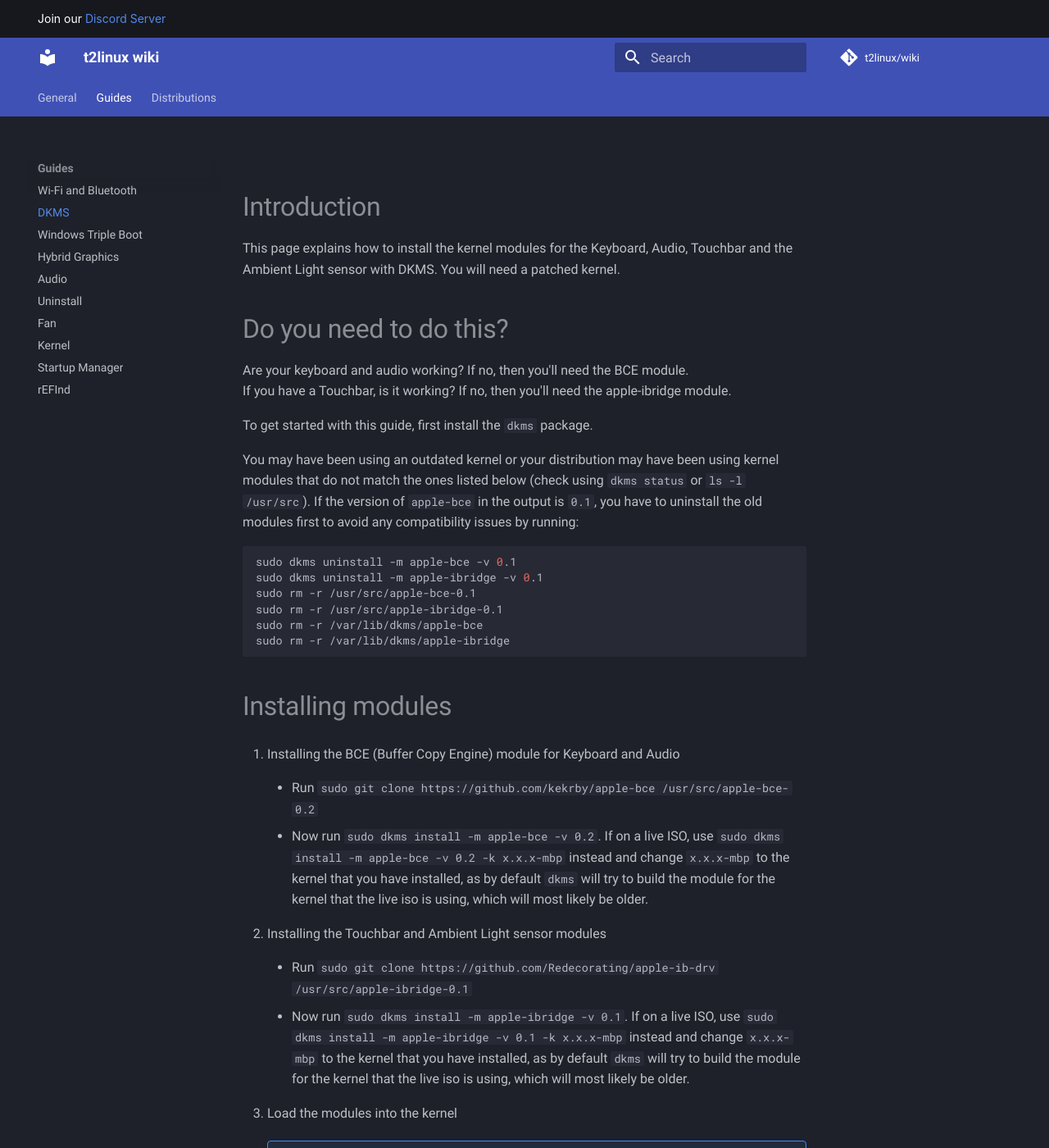
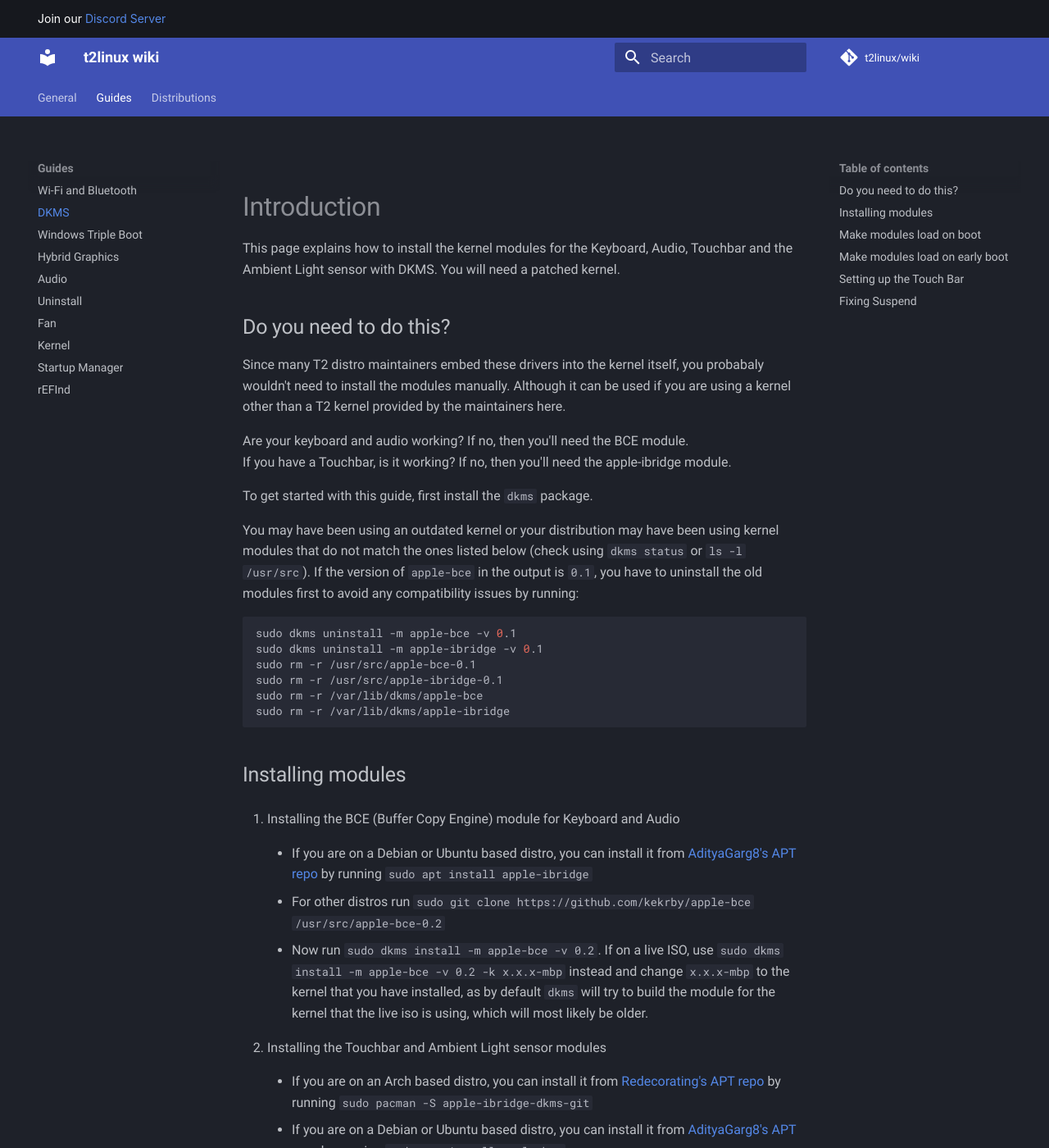
Before and after one commit to t2linux/wiki, an MkDocs documentation site: the page built from docs/guides/dkms.md, in a window 1280 px wide and 1400 px high. Shown: the whole window at 82% size. Built offline with MkDocs 1.6.1 and Material for MkDocs 9.7.7, drawn with Linux system fonts in a browser that asks for light colours; comment, search, counter and statistics services are not loaded; some of the changed text lies outside the part shown.

Commit message:
Add repos to DKMS + fix headers

````diff
--- a/docs/guides/dkms.md
+++ b/docs/guides/dkms.md
@@ -2,7 +2,9 @@
 
 This page explains how to install the kernel modules for the Keyboard, Audio, Touchbar and the Ambient Light sensor with DKMS. You will need a patched kernel.
 
-# Do you need to do this?
+## Do you need to do this?
+
+Since many T2 distro maintainers embed these drivers into the kernel itself, you probabaly wouldn't need to install the modules manually. Although it can be used if you are using a kernel other than a T2 kernel provided by the maintainers here.
 
 Are your keyboard and audio working? If no, then you'll need the BCE module.
 If you have a Touchbar, is it working? If no, then you'll need the apple-ibridge module.
@@ -20,17 +22,23 @@ sudo rm -r /var/lib/dkms/apple-bce
 sudo rm -r /var/lib/dkms/apple-ibridge
 ```
 
-# Installing modules
+## Installing modules
 
 1. Installing the BCE (Buffer Copy Engine) module for Keyboard and Audio
 
-    - Run `sudo git clone https://github.com/kekrby/apple-bce /usr/src/apple-bce-0.2`
+    - If you are on a Debian or Ubuntu based distro, you can install it from [AdityaGarg8's APT repo](https://github.com/AdityaGarg8/t2-ubuntu-repo) by running `sudo apt install apple-ibridge`
+
+    - For other distros run `sudo git clone https://github.com/kekrby/apple-bce /usr/src/apple-bce-0.2`
 
     - Now run `sudo dkms install -m apple-bce -v 0.2`. If on a live ISO, use `sudo dkms install -m apple-bce -v 0.2 -k x.x.x-mbp` instead and change `x.x.x-mbp` to the kernel that you have installed, as by default `dkms` will try to build the module for the kernel that the live iso is using, which will most likely be older.
 
 2. Installing the Touchbar and Ambient Light sensor modules
 
-    - Run `sudo git clone https://github.com/Redecorating/apple-ib-drv /usr/src/apple-ibridge-0.1`
+    - If you are on an Arch based distro, you can install it from [Redecorating's APT repo](https://github.com/Redecorating/archlinux-t2-packages) by running `sudo pacman -S apple-ibridge-dkms-git`
+
+    - If you are on a Debian or Ubuntu based distro, you can install it from [AdityaGarg8's APT repo](https://github.com/AdityaGarg8/t2-ubuntu-repo) by running `sudo apt install apple-bce`
+
+    - For other distros run `sudo git clone https://github.com/Redecorating/apple-ib-drv /usr/src/apple-ibridge-0.1`
 
     - Now run `sudo dkms install -m apple-ibridge -v 0.1`. If on a live ISO, use `sudo dkms install -m apple-ibridge -v 0.1 -k x.x.x-mbp` instead and change `x.x.x-mbp` to the kernel that you have installed, as by default `dkms` will try to build the module for the kernel that the live iso is using, which will most likely be older.
 
@@ -47,7 +55,7 @@ sudo rm -r /var/lib/dkms/apple-ibridge
 
 The Touchbar and keyboard should be working. For audio, you'll also need some config files, refer to the [Audio Config guide](https://wiki.t2linux.org/guides/audio-config).
 
-# Make modules load on boot
+## Make modules load on boot
 
 !!! info "Ubuntu"
     Ubuntu users may skip this step as it's already set up in their distro. If the modules are still not loading on boot, then you may follow this section.
@@ -56,7 +64,7 @@ The Touchbar and keyboard should be working. For audio, you'll also need some co
 echo apple-bce | sudo tee /etc/modules-load.d/t2.conf
 ```
 
-# Make modules load on early boot
+## Make modules load on early boot
 
 Having the `apple-bce` module loaded early allows the use of the keyboard for decrypting encrypted volumes (LUKS).
 It also is useful when boot doesn't work, and the keyboard is required for debugging.
@@ -82,7 +90,7 @@ MODULES="apple-bce"
 And then run `sudo mkinitcpio -P`.
 See your distro-specific instructions for configuring `apple-bce` to added to your initramfs.
 
-# Setting up the Touch Bar
+## Setting up the Touch Bar
 
 The Touch Bar can be set up by running [this script](../tools/touchbar.sh) **in Linux** using `bash /path/to/script`. Make sure your Linux kernel and macOS is updated before running this script.
 
@@ -111,7 +119,7 @@ In case your Touch Bar is unable to change modes on pressing the fn key, you cou
 
 If you still face an issue, mention it [here](https://github.com/t2linux/wiki/issues) or on the discord.
 
-# Fixing Suspend
+## Fixing Suspend
 
 Copy [this script](../tools/rmmod_tb.sh) to `/lib/systemd/system-sleep/rmmod_tb.sh`
 
````
